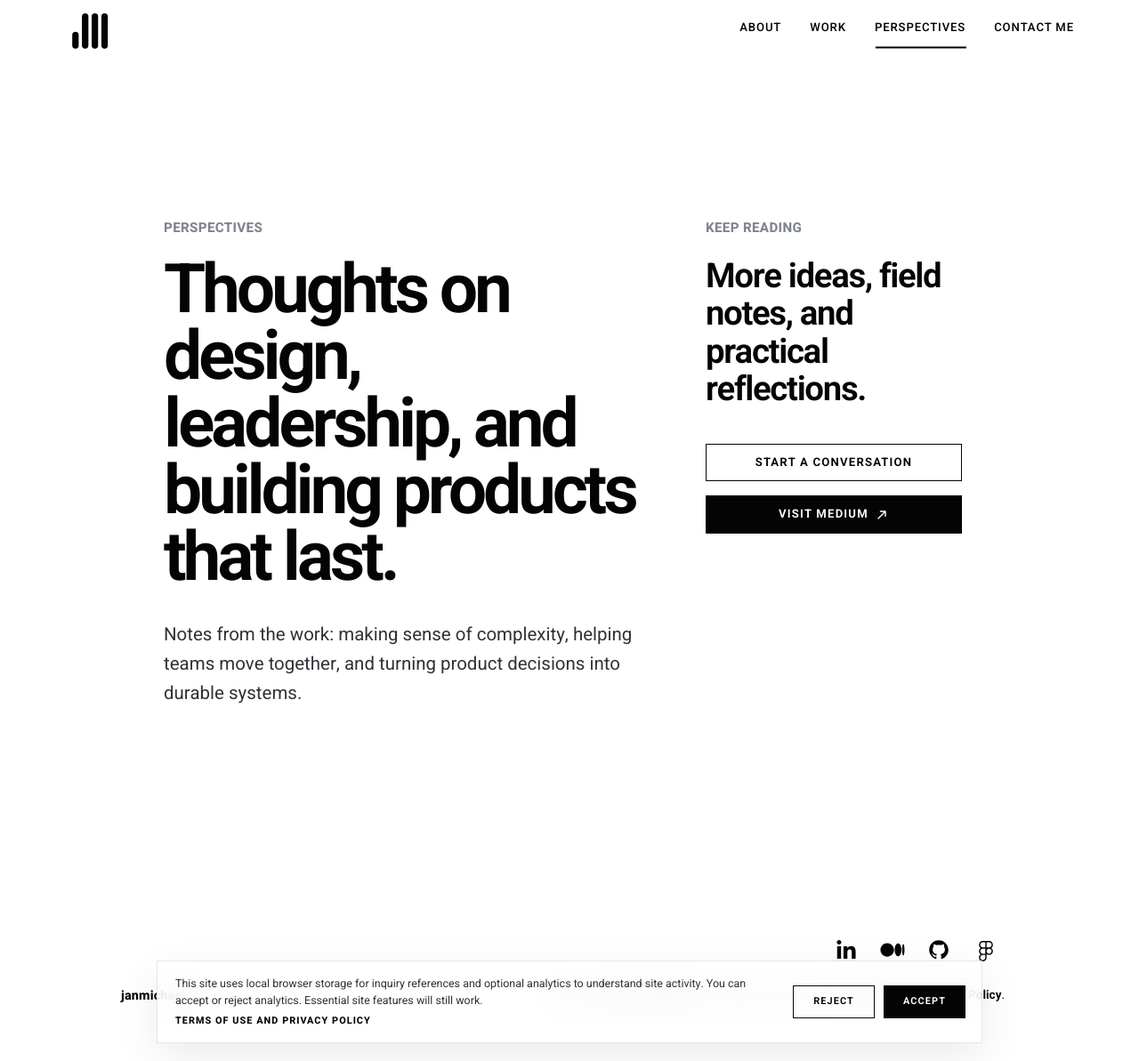
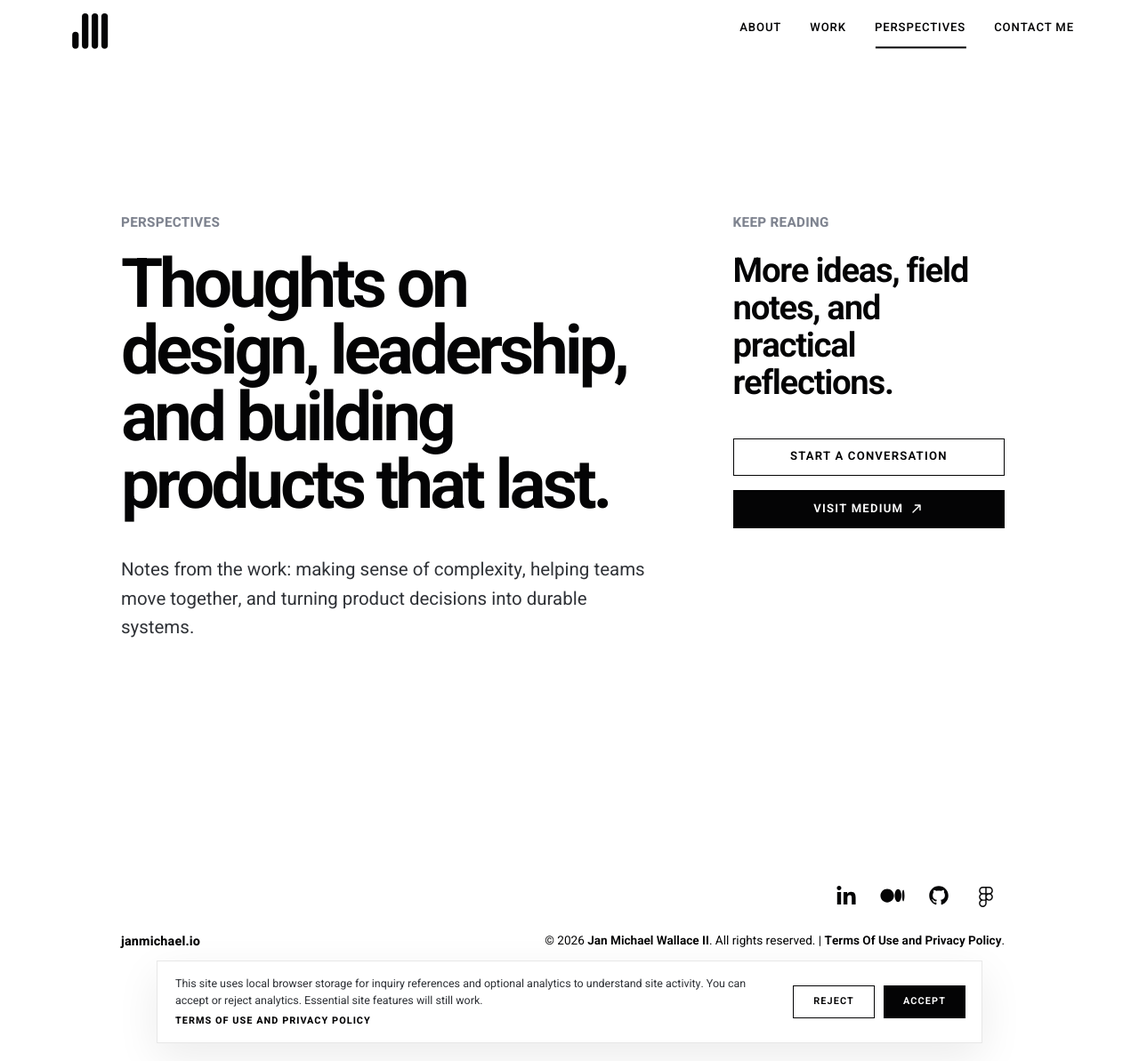
Before and after one commit to jmwii1981/portfolio_jekyll, a Jekyll site: the page built from perspectives.markdown, in a window 1280 px wide and 1193 px high. Shown: the whole window at 89% size. Built offline with Jekyll 4.4.1, drawn with Linux system fonts in a browser that asks for light colours.

Commit message:
styling changes throughout

```diff
--- a/_sass/pages/_about.scss
+++ b/_sass/pages/_about.scss
@@ -340,29 +340,37 @@
         flex: 1 1 0;
         flex-direction: column;
         justify-content: flex-start;
-        min-height: 15rem;
+        min-height: 18rem;
         min-width: 0;
-        padding: 2.25rem 1.6rem 2.25rem 0;
+        padding: 1.5rem 1.6rem 3rem 0;
         width: auto;
-
-        &:first-child {
-            border-top: 0;
-        }
 
         h3 {
             color: var(--color-link);
-            font-size: 1.25rem;
+            font-size: clamp(1.5rem, 2.5vw, 2.25rem);
             font-weight: 600;
             line-height: 1.15;
-            margin: 0 0 1rem;
+            letter-spacing: -0.025em;
+            margin: 0;
+            max-width: 15ch;
         }
-        p {
+        > .p:last-child {
             color: var(--color-text-soft);
-            font-size: 0.95rem;
+            font-size: 1rem;
             font-weight: 400;
-            line-height: 1.5;
-            margin: 0;
+            line-height: 1.6;
+            margin: 1.25rem 0 0;
+            max-width: 28rem;
         }
+    }
+
+    .help-number {
+        color: var(--color-text-muted);
+        display: block;
+        font-size: 0.75rem;
+        font-variant-numeric: tabular-nums;
+        letter-spacing: 0.08em;
+        margin: 0 0 clamp(2.5rem, 6vw, 5rem);
     }
 
     @container (min-width: 34.0625rem) {
@@ -372,7 +380,6 @@
 
         .help-item {
             border-left: 0.0625rem solid var(--color-border-subtle);
-            border-top: 0;
             padding-left: 1.6rem;
         }
 
@@ -388,13 +395,13 @@
             row-gap: 2.5rem;
         }
 
-        .help-item {
+        .help-list .help-item {
             border-left: 0.0625rem solid var(--color-border-subtle);
             padding-left: 1.6rem;
         }
 
-        .help-item:first-child,
-        .help-item:nth-child(4) {
+        .help-list .help-item:first-child,
+        .help-list .help-item:nth-child(4) {
             border-left: 0;
             padding-left: 0;
         }
@@ -406,12 +413,12 @@
             row-gap: 0;
         }
 
-        .help-item:nth-child(4) {
+        .help-list .help-item {
             border-left: 0.0625rem solid var(--color-border-subtle);
             padding-left: 1.6rem;
         }
 
-        .help-item:first-child {
+        .help-list .help-item:first-child {
             border-left: 0;
             padding-left: 0;
         }
--- a/_sass/pages/_perspectives.scss
+++ b/_sass/pages/_perspectives.scss
@@ -1,12 +1,12 @@
 .main.perspectives {
   align-items: stretch;
   display: grid;
-  gap: 4rem;
+  gap: clamp(5rem, 9vw, 8rem);
   grid-template-columns: minmax(0, 1fr);
   padding-bottom: var(--site-section-padding-y);
-  padding-left: var(--site-content-gutter);
-  padding-right: var(--site-content-gutter);
-  padding-top: var(--site-page-padding-top);
+  padding-left: var(--site-frame-gutter);
+  padding-right: var(--site-frame-gutter);
+  padding-top: clamp(7rem, 12vw, var(--site-page-padding-top));
   > section,
   > aside {
     padding-left: 0;
@@ -21,7 +21,7 @@
   width: 100%;
 }
 .perspectives-intro {
-  margin-bottom: clamp(3rem, 7vw, 6rem);
+  margin-bottom: clamp(4rem, 8vw, 7rem);
   max-width: 54rem;
 }
 .perspectives-intro .section-label,
@@ -40,7 +40,7 @@
   display: block;
   font-size: clamp(1.05rem, 1.6vw, 1.3rem);
   line-height: 1.6;
-  margin: 2rem 0 0;
+  margin: clamp(1.5rem, 4vw, 2.5rem) 0 0;
   max-width: 38rem;
 }
 .perspectives-sidebar {
@@ -66,26 +66,25 @@
   width: 100%;
 }
 .post-featured-image-figure {
-    align-items: center;
-    aspect-ratio: 7 / 4;
-    display: flex;
-    flex-direction: column;
-    justify-content: center;
-    margin-left: -0.25rem;
-    margin-right: -0.25rem;
-    min-height: 15.625rem;
-    overflow: hidden;
-    width: calc(100% + 0.5rem);
+  aspect-ratio: 16 / 9;
+  display: block;
+  margin: 0 0 clamp(2rem, 5vw, 3.5rem);
+  min-height: 0;
+  overflow: hidden;
+  width: 100%;
 }
 .post-featured-img {
-  border-radius: 0.25rem;
+  border-radius: 0;
+  display: block;
   height: 100%;
   margin: 0;
-  min-height: 15.625rem;
+  min-height: 0;
+  object-fit: cover;
   width: 100%;
 }
 .post-title {
-  display: inline-block;
+  display: block;
+  margin: 0 0 clamp(1.5rem, 3vw, 2rem);
   width: 100%;
 }
 .post-meta {
@@ -131,8 +130,10 @@
   width: 2rem;
 }
 
-@media (min-width: 56.0625rem) {
+@media (min-width: 75rem) {
   .main.perspectives {
+    column-gap: clamp(4rem, 6vw, 7rem);
     grid-template-columns: minmax(0, 2fr) minmax(18rem, 1fr);
+    row-gap: 0;
   }
 }
```
Also changed, not shown: index.markdown (+11 -6 lines).
